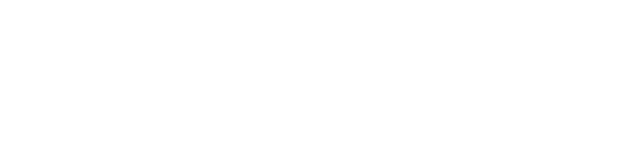
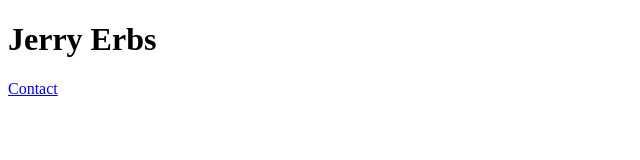
Before and after one commit to badabam/personal-website, a plain HTML site: page index.html in a window 1280 px wide. Shown: the whole page, without its empty margins (0-640 px from the left). Drawn offline with Linux system fonts and the light colour scheme.

Commit message:
Add header

```diff
--- a/index.html
+++ b/index.html
@@ -1,11 +1,18 @@
 <!DOCTYPE html>
 <html lang="en">
 <head>
-  <meta charset="UTF-8" />
+  <meta charset="UTF-8">
+  <meta http-equiv="X-UA-Compatible" content="IE=edge">
   <meta name="viewport" content="width=device-width, initial-scale=1.0">
-  <title>Document</title>
+  <title>Jerry Erbs</title>
 </head>
 <body>
-
+  <header>
+    <h1>Jerry Erbs</h1>
+    <nav>
+      <a href="#contact">Contact</a>
+    </nav>
+  </header>
+  <section id="contact"></section>
 </body>
 </html>
```
